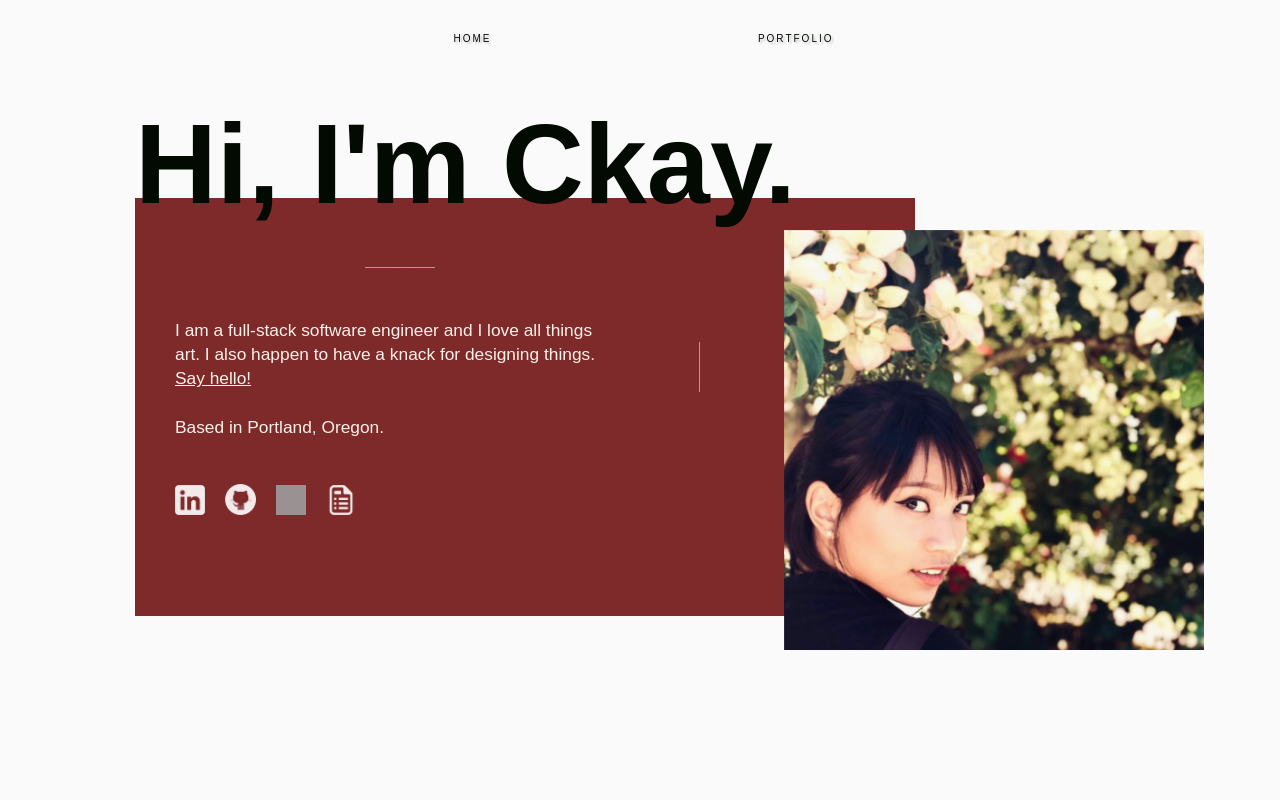
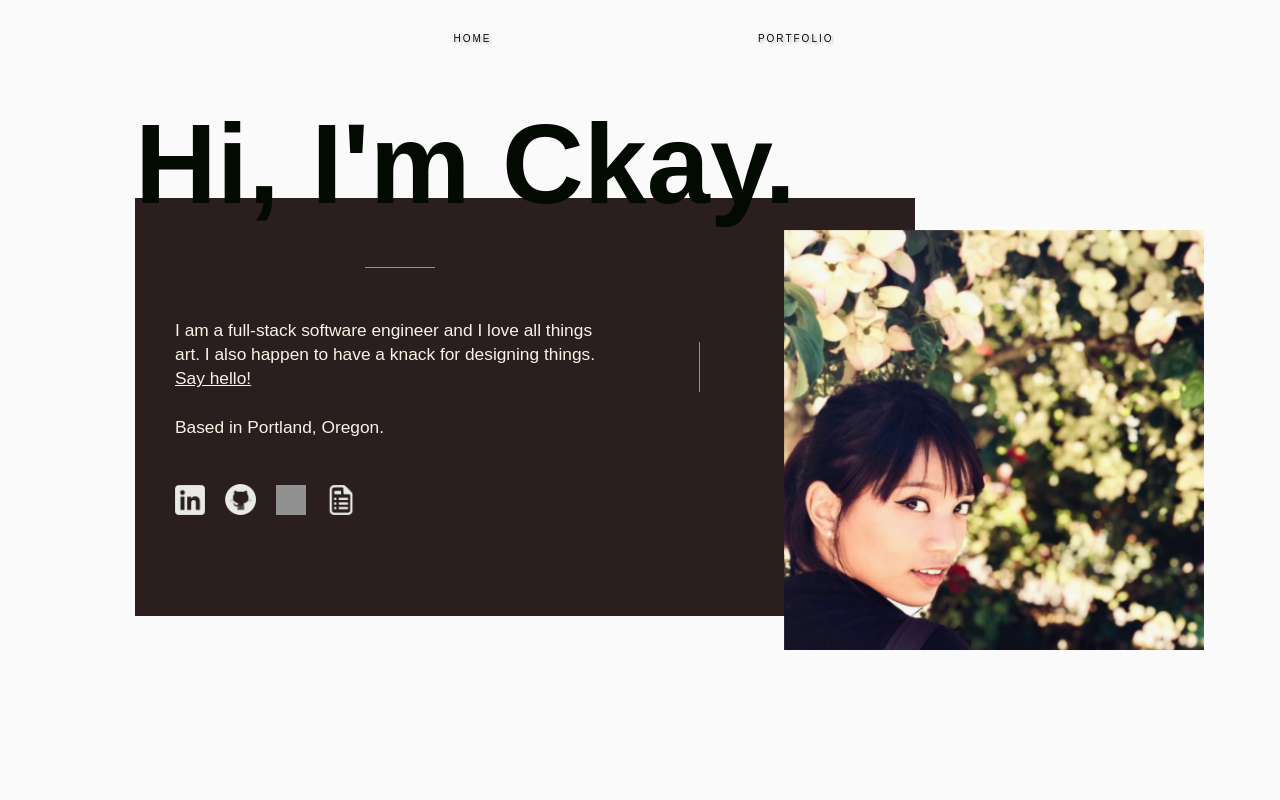
Before and after one commit to ckaynatividad/ckaynatividad-site, a React app: page / in a window 1280 px wide. Shown: the top 800 px of the page. Built offline with nearby package versions, Linux system fonts and the light colour scheme; grey boxes are pictures that could not be loaded.

Commit message:
background change again

```diff
--- a/src/views/Home/Home.css
+++ b/src/views/Home/Home.css
@@ -22,7 +22,7 @@
   margin-left: 0%;
   margin-bottom: 0;
   text-align: left;
-  background-color: rgb(126, 42, 42);
+  background-color: rgb(43, 30, 30);
   padding: 99.8px 100px 50px 40px;
   position: absolute;
   -webkit-animation: fadeIn 5s 2s;
--- a/src/views/Projects/Apps.css
+++ b/src/views/Projects/Apps.css
@@ -35,7 +35,7 @@ div .apps {
   flex-direction: column;
   margin: 20px;
   padding: 30px;
-  background: rgb(20, 24, 34);
+  background: rgb(27, 29, 34);
 }
 
 .appCard {
```
